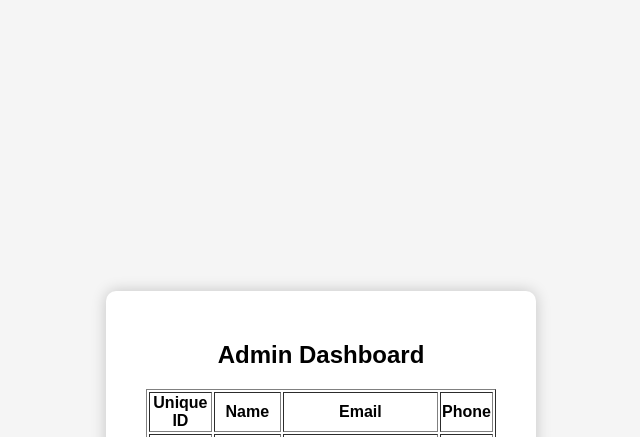
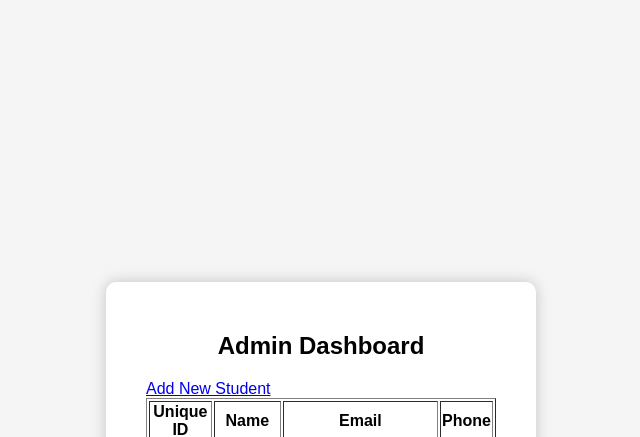
Before and after one commit to APTechLabs/ERP, a Flask app: page /admin_dashboard in a window 1280 px wide. Shown: the top 437 px of the page, without its empty margins (319-959 px from the left). Run offline with Flask 3, Linux system fonts and the light colour scheme; the visitor is signed in with stand-in values (Sample User, id 1).

Commit message:
Update admin_dashboard.html

```diff
--- a/templates/admin_dashboard.html
+++ b/templates/admin_dashboard.html
@@ -8,6 +8,7 @@
 <body>
     <div class="container">
         <h2>Admin Dashboard</h2>
+        <a href="/register">Add New Student</a>
         <table border="1" width="100%">
             <tr>
                 <th>Unique ID</th>
```
